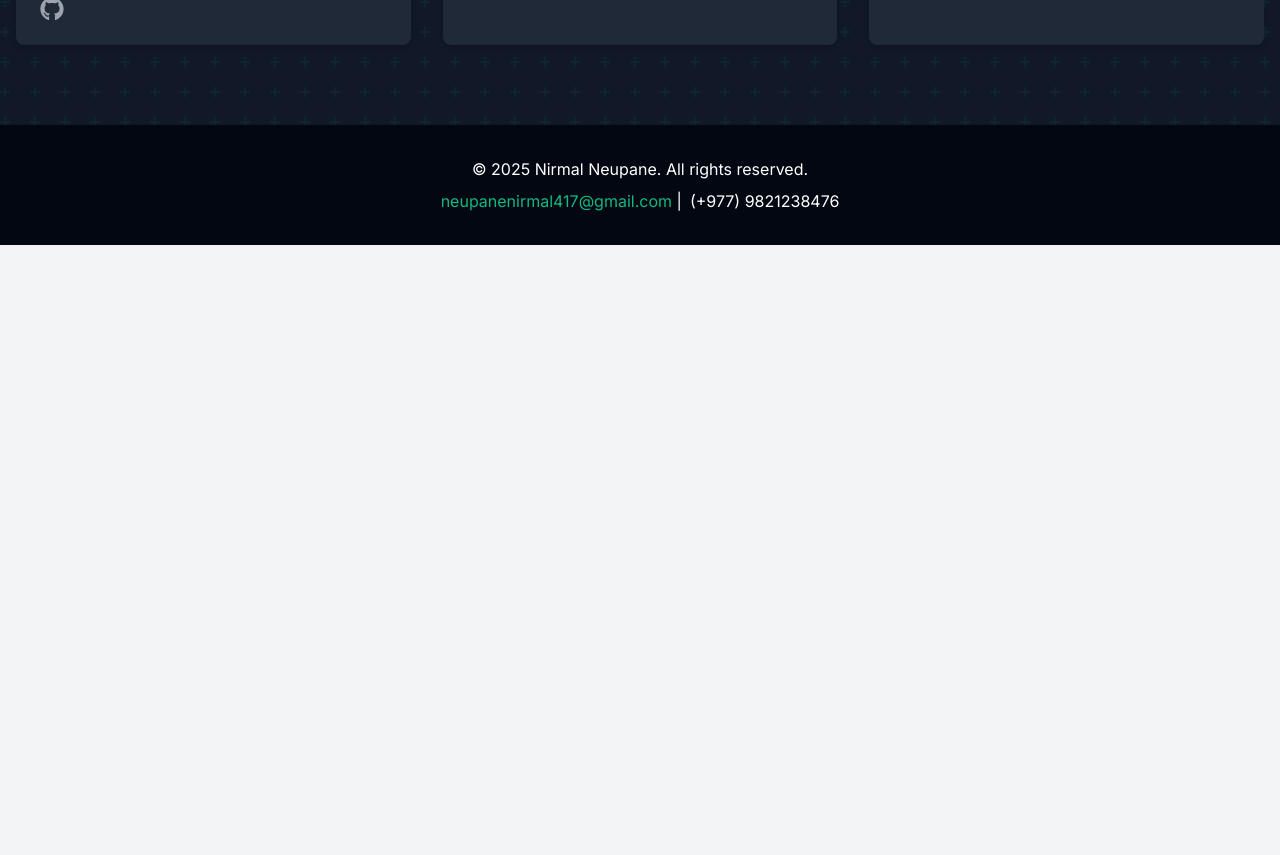
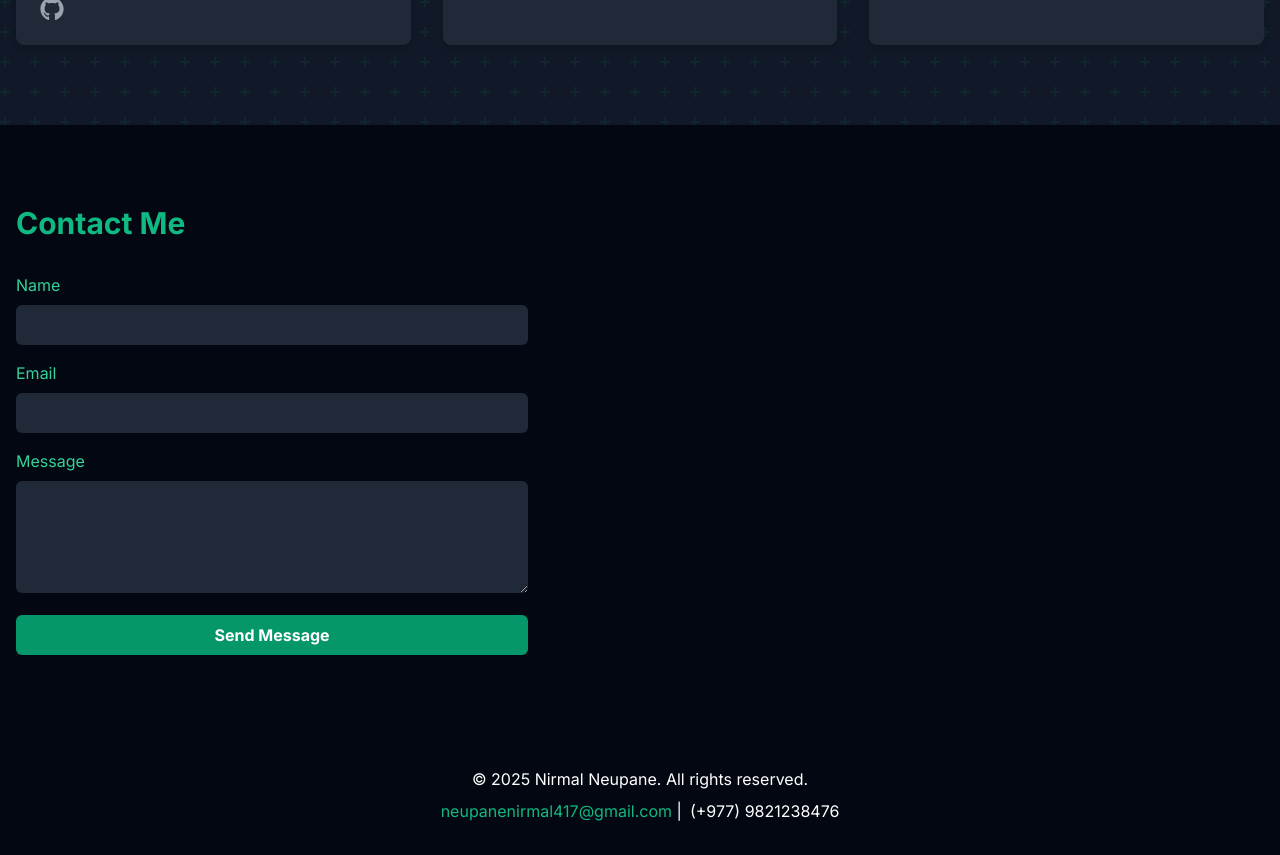
Before and after one commit to NirmalNyaupane/portfolio, a Next.js app: page / in a window 1280 px wide. Shown: the part 2360-3215 px from the top of the page. Before the commit the page ends 2605 px from the top, so only its background shows below. Built offline with nearby package versions, Linux system fonts and the light colour scheme.

Commit message:
feat: contact us page

```diff
--- a/src/app/page.tsx
+++ b/src/app/page.tsx
@@ -4,6 +4,7 @@ import Experience from "../components/Experience"
 import Skills from "../components/Skills"
 import Projects from "../components/Projects"
 import Footer from "../components/Footer"
+import Contact from "../components/contact"
 
 export default function Home() {
   return (
@@ -13,6 +14,7 @@ export default function Home() {
       <Skills />
       <Experience />
       <Projects />
+      <Contact />
       <Footer />
     </main>
   )
--- /dev/null
+++ b/src/components/contact.tsx
@@ -0,0 +1,84 @@
+"use client"
+
+import type React from "react"
+
+import { useState } from "react"
+
+export default function Contact() {
+  const [formData, setFormData] = useState({
+    name: "",
+    email: "",
+    message: "",
+  })
+
+  const handleChange = (e: React.ChangeEvent<HTMLInputElement | HTMLTextAreaElement>) => {
+    const { name, value } = e.target
+    setFormData((prevState) => ({ ...prevState, [name]: value }))
+  }
+
+  const handleSubmit = (e: React.FormEvent<HTMLFormElement>) => {
+    e.preventDefault()
+    // Here you would typically send the form data to a server
+    console.log("Form submitted:", formData)
+    // Reset form after submission
+    setFormData({ name: "", email: "", message: "" })
+  }
+
+  return (
+    <section id="contact" className="py-20 bg-gray-950 animate-on-scroll">
+      <div className="container mx-auto px-4">
+        <h2 className="text-3xl font-bold mb-8 text-emerald-500">Contact Me</h2>
+        <form onSubmit={handleSubmit} className="max-w-lg">
+          <div className="mb-4">
+            <label htmlFor="name" className="block text-emerald-400 mb-2">
+              Name
+            </label>
+            <input
+              type="text"
+              id="name"
+              name="name"
+              value={formData.name}
+              onChange={handleChange}
+              required
+              className="w-full px-3 py-2 text-gray-300 bg-gray-800 rounded-md focus:outline-none focus:ring-2 focus:ring-emerald-500"
+            />
+          </div>
+          <div className="mb-4">
+            <label htmlFor="email" className="block text-emerald-400 mb-2">
+              Email
+            </label>
+            <input
+              type="email"
+              id="email"
+              name="email"
+              value={formData.email}
+              onChange={handleChange}
+              required
+              className="w-full px-3 py-2 text-gray-300 bg-gray-800 rounded-md focus:outline-none focus:ring-2 focus:ring-emerald-500"
+            />
+          </div>
+          <div className="mb-4">
+            <label htmlFor="message" className="block text-emerald-400 mb-2">
+              Message
+            </label>
+            <textarea
+              id="message"
+              name="message"
+              value={formData.message}
+              onChange={handleChange}
+              required
+              rows={4}
+              className="w-full px-3 py-2 text-gray-300 bg-gray-800 rounded-md focus:outline-none focus:ring-2 focus:ring-emerald-500"
+            ></textarea>
+          </div>
+          <button
+            type="submit"
+            className="w-full bg-emerald-600 hover:bg-emerald-700 text-white font-bold py-2 px-4 rounded-md transition duration-300"
+          >
+            Send Message
+          </button>
+        </form>
+      </div>
+    </section>
+  )
+}
```
